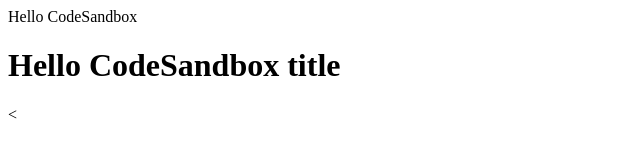
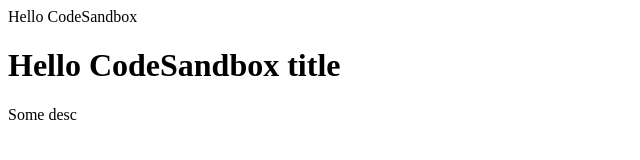
Before and after one commit to zyunx/hello-codesandbox, a website: page index.html in a window 1280 px wide. Shown: the full height of the page, 0-640 px from the left. Drawn offline with Linux system fonts and the light colour scheme.

Commit message:
Update index.html

```diff
--- a/index.html
+++ b/index.html
@@ -3,6 +3,6 @@
     <head>Hello CodeSandbox</head>
     <body>
         <h1>Hello CodeSandbox title</h1>
-        <
+        <p>Some desc</p>
     </body>
 </html>
```
